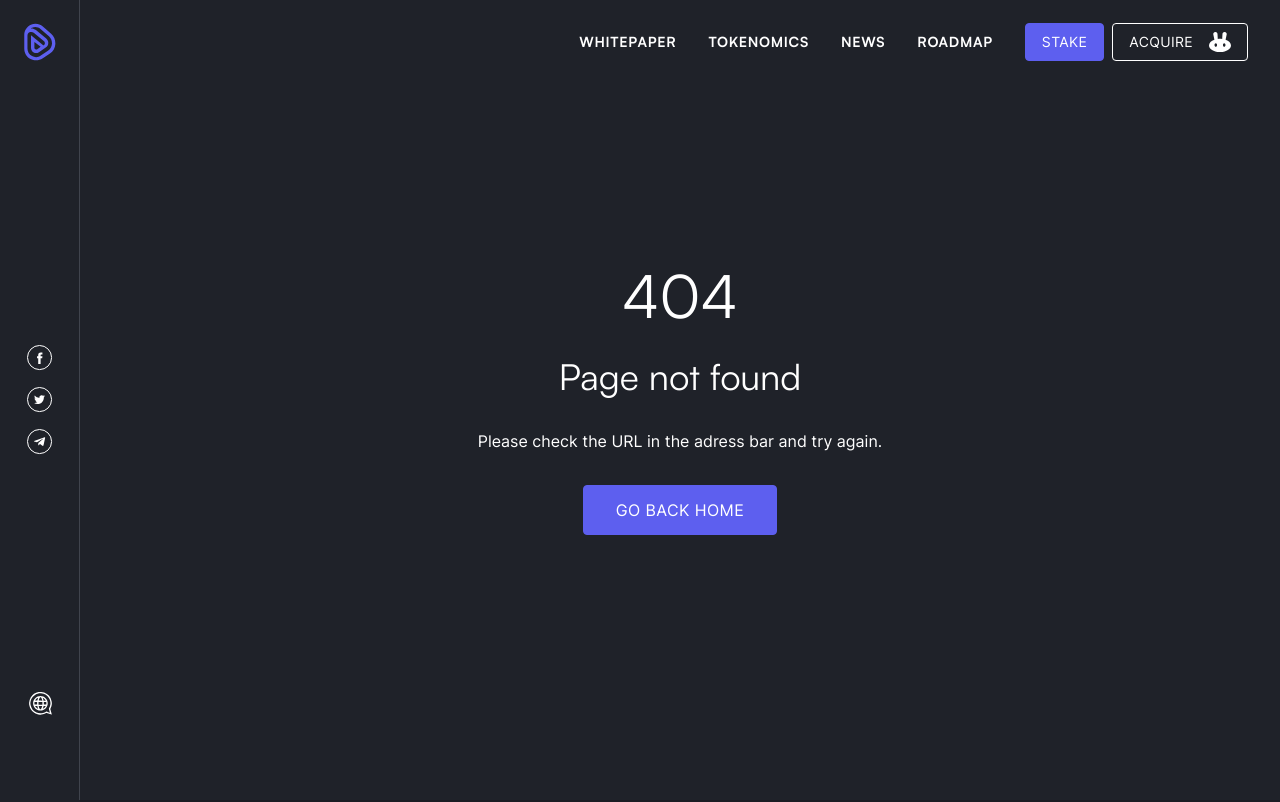
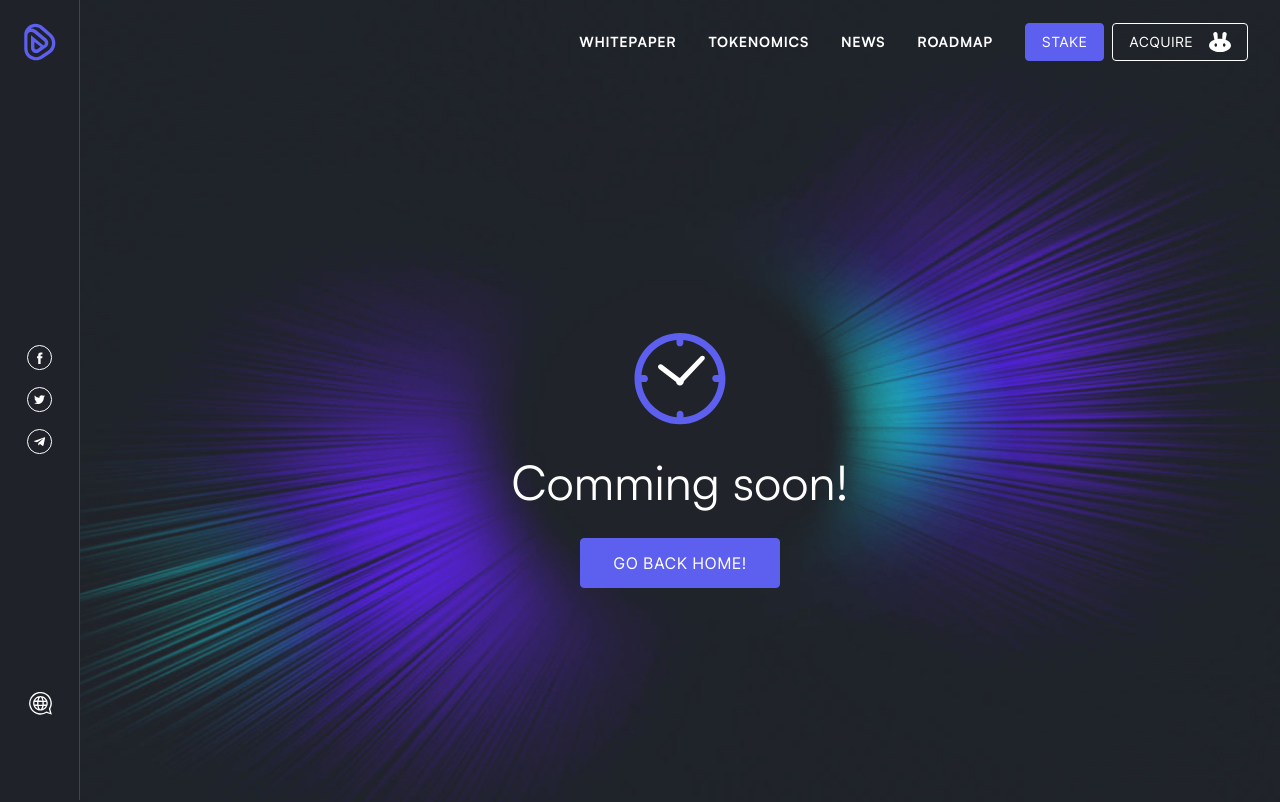
Before and after one commit to emilrichardo/disruptive.io, a Next.js app: page /comming in a window 1280 px wide. Before the commit this address had no page. Shown: the top 802 px of the page. Built offline with nearby package versions, Linux system fonts and the light colour scheme.

Commit message:
comming soon

```diff
--- a/components/Hero.js
+++ b/components/Hero.js
@@ -32,12 +32,12 @@ export default function Hero() {
 
             <div className="absolute    lg:-ml-10 -top-14 flex flex-col w-full h-full justify-center tracking-[.3em] text-xs items-center font-title_bold font-bold">
                 <div className="flex peer flex-col lg:justify-center items-center transition-all lg:scale-50 lg:hover:scale-105 z-10 hover:z-20 lg:opacity-0 lg:hover:opacity-100" >
-                        <Link href="/"><a className="my-4 hover:text-primary hover:scale-125 transition-all">PAYMENTS</a></Link>
-                        <Link href="/"><a className="my-4 hover:text-primary hover:scale-125 transition-all">TRADING BOTS</a></Link>
-                        <Link href="/"><a className="my-4 hover:text-primary hover:scale-125 transition-all">METAVERSE</a></Link>
-                        <Link href="/"><a className="my-4 hover:text-primary hover:scale-125 transition-all">TRADERS CITY</a></Link>
+                        <Link href="/comming"><a className="my-4 hover:text-primary hover:scale-125 transition-all">PAYMENTS</a></Link>
+                        <Link href="/comming"><a className="my-4 hover:text-primary hover:scale-125 transition-all">TRADING BOTS</a></Link>
+                        <Link href="/comming"><a className="my-4 hover:text-primary hover:scale-125 transition-all">METAVERSE</a></Link>
+                        <Link href="/comming"><a className="my-4 hover:text-primary hover:scale-125 transition-all">TRADERS CITY</a></Link>
                 </div>
-                <div className=" peer-hover:hidden lg:flex items-center  z-0 justify-center w-full h-full absolute">
+                <div className="hidden peer-hover:hidden lg:flex items-center  z-0 justify-center w-full h-full absolute">
                 <Logo className=" w-24 transition-all duration-700     " variant="gradient"/>
                 </div>
 
--- a/components/Sidebar.js
+++ b/components/Sidebar.js
@@ -2,7 +2,7 @@ import ChangeLang from "./ChangeLang";
 
 export default function Sidebar() {
     return(
-        <div className="hidden md:block border-r border-r-gray border-opacity-25 fixed top-0 left-0  w-20 h-screen z-20">
+        <div className="hidden lg:block border-r border-r-gray border-opacity-25 fixed top-0 left-0  w-20 h-screen z-20">
             <div className="flex flex-col justify-center h-full items-center">
                 <a href="/" className="hover:scale-125 transition-all">
                     <svg width="26" height="26" viewBox="0 0 26 26" fill="none" xmlns="http://www.w3.org/2000/svg">
--- a/components/stake/PanelStake.js
+++ b/components/stake/PanelStake.js
@@ -22,7 +22,7 @@ export default function PaneleStake({panelState, panelToggleSwitch}) {
             <Button variant="outline" size="sm">Unstake</Button>
             <div className="mt-14">
                 <div className="relative">
-                    <button className="w-full text-left"  onClick={clip}>
+                    <button className="w-full text-left relative"  onClick={clip}>
                         <InputForm
                         inputClassName="cursor-pointer w-full"
                         label="Mi wallet"
@@ -32,9 +32,10 @@ export default function PaneleStake({panelState, panelToggleSwitch}) {
                         <path d="M22.2039 11.1644C22.3842 11.1644 22.5589 11.1587 22.7392 11.1644C23.235 11.1927 23.5844 11.5502 23.5844 12.0097C23.5787 12.4636 23.235 12.8153 22.7561 12.838C22.3842 12.855 22.0067 12.855 21.6349 12.838C21.1559 12.8153 20.8179 12.4465 20.8179 11.9984C20.8235 11.5445 21.1672 11.1984 21.6461 11.1701C21.8321 11.153 22.018 11.1644 22.2039 11.1644Z" fill="white"/>
                         </svg>}
                         />
+                         {copied && <div className='absolute w-24  right-0 -bottom-4 rounded bg-primary p-1'>✓ Copied</div>}
                     </button>
 
-                    {copied && <span className="absolute text-dark bg-light-light bg-opacity-60 rounded px-4 bottom-4 right-4">Copied</span>}
+
                 </div>
                 <div className="py-8 flex">
                     <Logo className="w-10 mr-4" />
--- a/components/tokenwidget/CopyAdress.js
+++ b/components/tokenwidget/CopyAdress.js
@@ -17,13 +17,14 @@ export default function CopyClipboard({contract}) {
                 <input onClick={clip} className=' outline-none bg-gray-dark text-gray text-xs mr-4 w-full box-border overflow-ellipsis' type="text" value={contract} readOnly="readOnly"/>
                 <button
                 onClick={clip}
-                className="copy-button mr-5"
+                className="copy-button mr-5 relative"
                 >
                     <CopyIcon className="w-5" />
+                    {copied && <div className='absolute w-24 -right-8 -top-8 rounded bg-primary p-1'>✓ Copied</div>}
                 </button>
             </div>
 
-            {copied && <div className='absolute rounded bg-primary p-1'>✓ Copied</div>}
+
         </>
     )
 };
--- /dev/null
+++ b/pages/comming.js
@@ -0,0 +1,55 @@
+import Button from "../components/buttons"
+import MainContent from "./../components/MainContent"
+import Link from "next/link"
+export  async function getStaticProps({ locale }){
+    return{
+      props:{
+        locale,
+      }
+    }
+  }
+
+export default function CommingSoon({locale}) {
+
+    return(
+        <div className="bg-main bg-center  min-h-[840px] flex items-center">
+        <MainContent>
+            <div className="text-center">
+            <svg className="inline-block w-24" version="1.1" id="Layer_1" xmlns="http://www.w3.org/2000/svg" xmlnsXlink="http://www.w3.org/1999/xlink" x="0px" y="0px"
+                viewBox="0 0 53.5 52"  xmlSpace="preserve">
+                <g>
+                    <path className="st0 fill-primary"   d="M26.8,0.6C12.7,0.6,1.4,12,1.4,26c0,14,11.4,25.4,25.4,25.4S52.1,40,52.1,26C52.1,12,40.8,0.6,26.8,0.6z
+                        M28.7,47.5v-1.7c0-1.1-0.9-1.9-1.9-1.9s-1.9,0.9-1.9,1.9v1.7C14.5,46.5,6.2,38.2,5.3,27.9h1.7c1.1,0,1.9-0.9,1.9-1.9S8,24,6.9,24
+                        H5.3C6.2,13.7,14.5,5.5,24.8,4.5v1.6c0,1.1,0.9,1.9,1.9,1.9s1.9-0.9,1.9-1.9V4.5C39,5.5,47.3,13.7,48.2,24h-1.6
+                        c-1.1,0-1.9,0.9-1.9,1.9s0.9,1.9,1.9,1.9h1.7C47.3,38.2,39,46.5,28.7,47.5z"/>
+                    <path className="st0" fill="#fff" d="M38.2,13.6L26.8,25.5c0,0,0,0-0.1,0c-0.1,0-0.3,0-0.4,0l-9.5-7.2c-0.6-0.5-1.5-0.4-2,0.3
+                        c-0.5,0.6-0.4,1.5,0.3,2l9.5,7.2c0.1,1.1,1,2,2.1,2c1.2,0,2.2-1,2.2-2.2c0-0.1,0-0.1,0-0.2l11.3-11.9c0.5-0.6,0.5-1.5,0-2
+                        C39.6,13,38.7,13.1,38.2,13.6z"/>
+                </g>
+            </svg>
+
+                <h3 className="mt-8 mb-8 text-2xl lg:text-5xl">
+                    {locale == 'en'
+                    ? "Comming soon!"
+                    : "¡Próximamente!"
+                    }
+                </h3>
+
+
+            <Link href="/">
+                <Button variant="primary" >
+                    {locale == 'en'
+                        ? "Go back home!"
+                        : "¡Regresar a inicio!"
+                        }
+                </Button>
+            </Link>
+
+            </div>
+
+
+
+        </MainContent>
+        </div>
+    )
+};
```
Also changed, not shown: pages/index.js (+4 -4 lines), public/icon-clock.svg (added), 1 other file (tests, documents, lock files or other folders).
